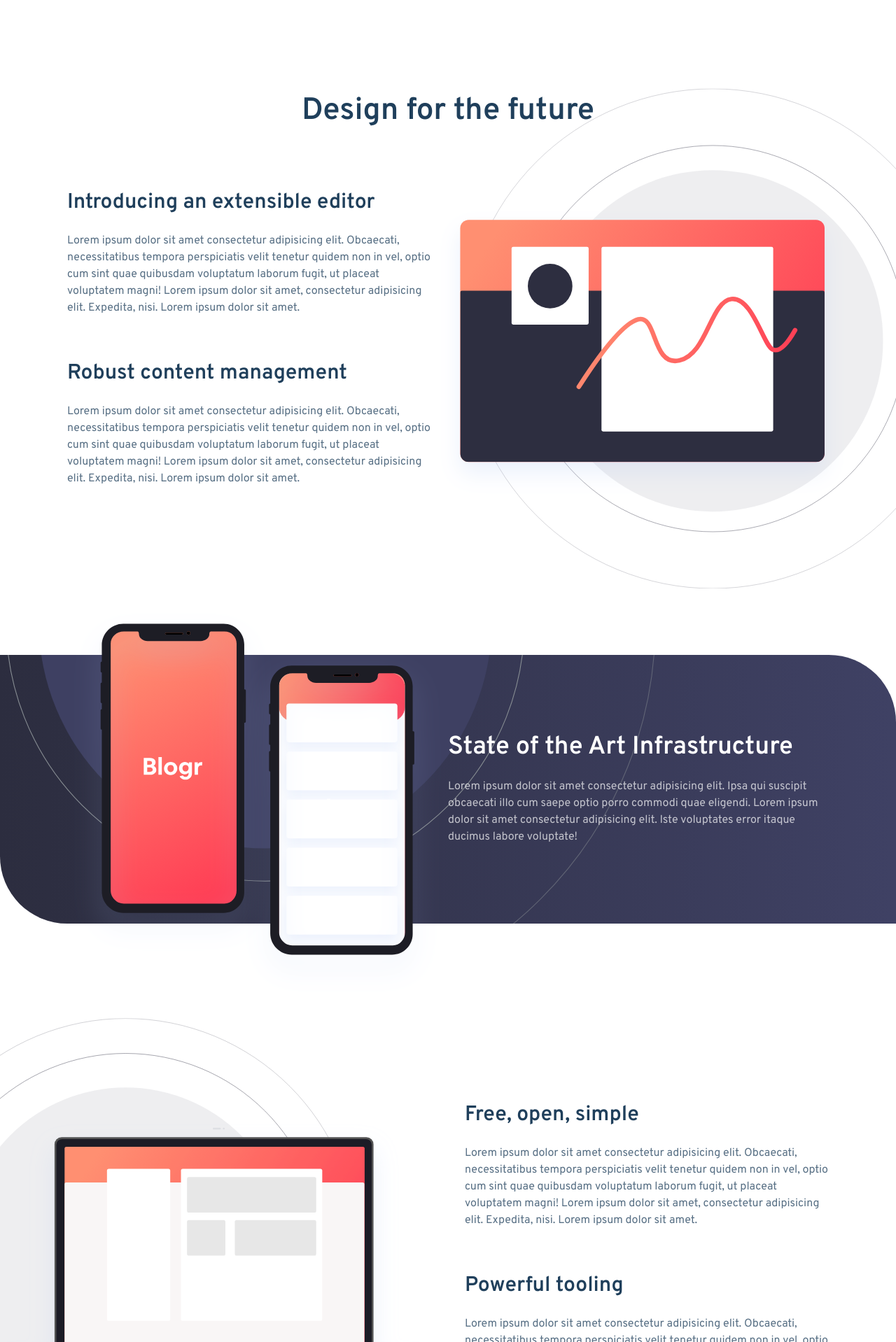
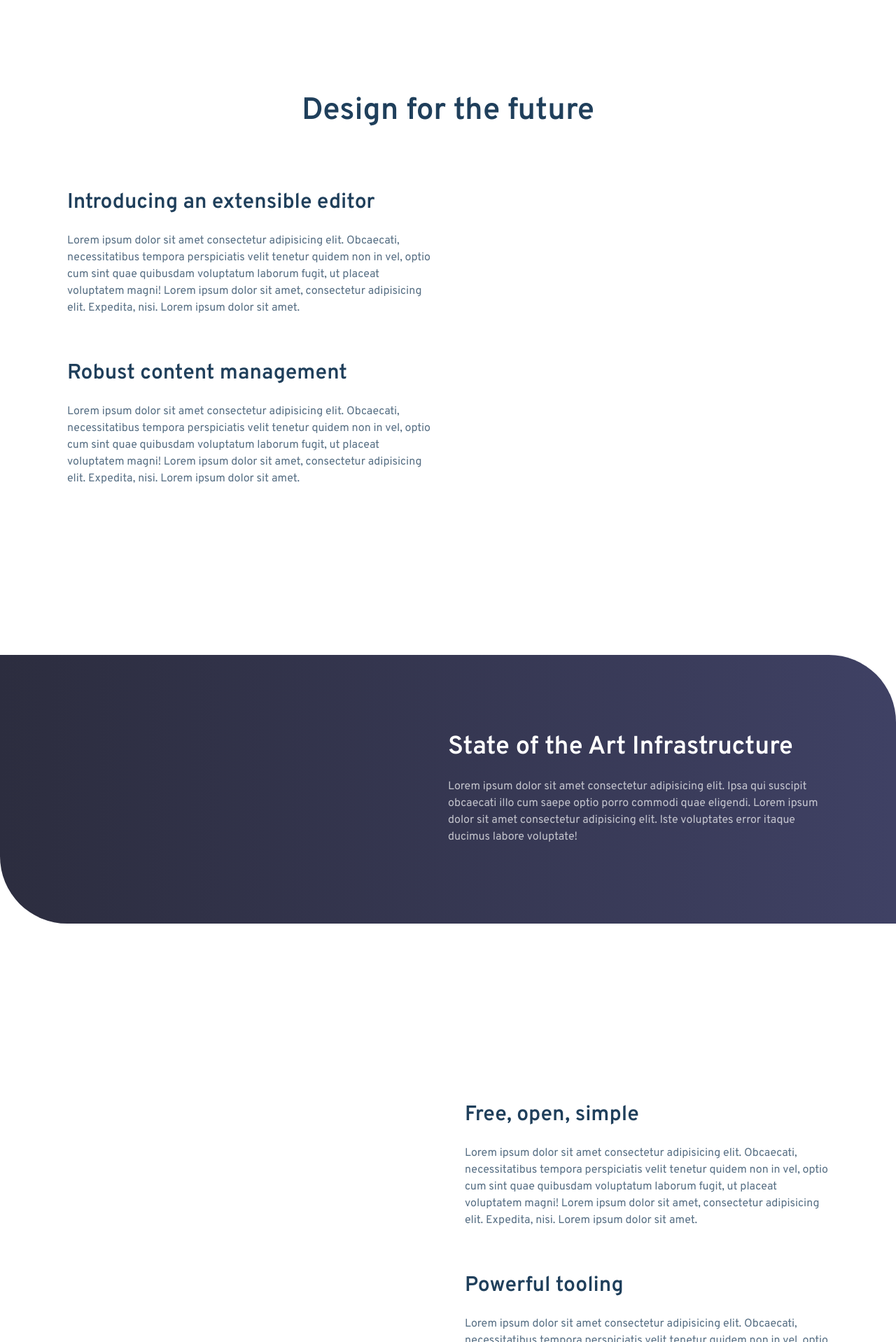
Before and after one commit to dimashilmawan/landing-page-next-13-framer-motion, a Next.js app: page / in a window 1280 px wide. Shown: the part 722-2640 px from the top of the page at 70% size. Built offline with nearby package versions, Linux system fonts and the light colour scheme.

Commit message:
fix animation 2

```diff
--- a/app/components/MobileNav.jsx
+++ b/app/components/MobileNav.jsx
@@ -38,7 +38,7 @@ const MobileNav = () => {
       <AnimatePresence>
         {isOpen && (
           <>
-            {/* <Backdrop onCloseModal={closeModalHandler} /> */}
+            <Backdrop onCloseModal={closeModalHandler} />
             <Modal
               onCloseModal={closeModalHandler}
               onToggleDropdown={toggleDropdownHandler}
@@ -56,10 +56,9 @@ const Backdrop = () => {
   return (
     <motion.div
       className="fixed left-0 top-0 z-[150] h-full w-full bg-[rgba(255,61,84,0.8)] backdrop-blur-sm "
-      // initial={{ opacity: 0 }}
-      // animate={{ opacity: 1 }}
-      // exit={{ opacity: 0 }}
-      // transition={{ delay: 0.2, duration: 0.2 }}
+      initial={{ opacity: 0 }}
+      animate={{ opacity: 1 }}
+      exit={{ opacity: 0 }}
     >
       &nbsp;
     </motion.div>
--- a/app/components/phones/PhonesDesc.jsx
+++ b/app/components/phones/PhonesDesc.jsx
@@ -3,11 +3,11 @@ import { motion } from "framer-motion";
 
 const PhonesDesc = () => {
   return (
+    <div className="flex-1 overflow-hidden">
       <motion.div
         initial={{ x: "50%", opacity: 0 }}
         whileInView={{ x: 0, opacity: 1 }}
         viewport={{ amount: 0.5 }}
-      className="flex-1"
       >
         <h3 className="text-4xl font-semibold text-white xl:text-3xl lg:text-2xl sm:text-xl">
           State of the Art Infrastructure
@@ -15,10 +15,11 @@ const PhonesDesc = () => {
         <p className="mt-6 text-white/70 lg:mt-4 lg:text-sm sm:mt-3">
           Lorem ipsum dolor sit amet consectetur adipisicing elit. Ipsa qui
           suscipit obcaecati illo cum saepe optio porro commodi quae eligendi.
-        Lorem ipsum dolor sit amet consectetur adipisicing elit. Iste voluptates
-        error itaque ducimus labore voluptate!
+          Lorem ipsum dolor sit amet consectetur adipisicing elit. Iste
+          voluptates error itaque ducimus labore voluptate!
         </p>
       </motion.div>
+    </div>
   );
 };
 export default PhonesDesc;
--- a/app/scenes/Editor.jsx
+++ b/app/scenes/Editor.jsx
@@ -19,7 +19,7 @@ const Editor = () => {
             </TextBox>
           </div>
           <div className="flex flex-1 items-center justify-center md:order-1">
-            <Image
+            {/* <Image
               alt="illustration editor desktop"
               src={illustrationEditorDesk}
               className="h-auto w-[300px] translate-x-20 scale-[2.5] object-cover xl:translate-x-24 xl:scale-[2.3] lg:translate-x-28 lg:scale-[2] md:hidden"
@@ -28,7 +28,7 @@ const Editor = () => {
               alt="illustration editor mobile"
               src={illustrationEditorMobile}
               className="hidden h-auto w-full md:block"
-            />
+            /> */}
           </div>
         </div>
       </Container>
--- a/app/scenes/Intro.jsx
+++ b/app/scenes/Intro.jsx
@@ -9,7 +9,7 @@ const Intro = () => {
   return (
     <div className="relative h-[90vh]  rounded-bl-[96px] bg-gradient-to-r from-[#ff8f70] to-[#ff3d54] lg:h-[75vh] sm:bg-gradient-to-b ">
       <div className=" absolute inset-0 flex items-center justify-center overflow-hidden rounded-bl-[96px]">
-        <Image
+        {/* <Image
           alt="background pattern intro desk"
           src={bgPatternIntroDesk}
           className=" h-auto w-full -translate-y-16 translate-x-[28rem] scale-[1.75] object-cover xl:translate-x-[24rem] lg:-translate-y-8 lg:translate-x-[16rem]  md:translate-x-[12rem] sm:hidden "
@@ -18,7 +18,7 @@ const Intro = () => {
           alt="background pattern intro mobile"
           src={bgPatternIntroMobile}
           className="hidden h-auto w-full translate-x-1/3 translate-y-24 scale-[3.25] object-cover sm:block"
-        />
+        /> */}
       </div>
       <Container className="relative z-50 flex h-full flex-col pt-20">
         <IntroContent />
--- a/app/scenes/Laptop.jsx
+++ b/app/scenes/Laptop.jsx
@@ -12,7 +12,7 @@ const Laptop = () => {
       <Container className="py-64 xl:py-52 lg:py-44 md:py-36 sm:py-28 sm:text-center xs:py-20">
         <div className="flex gap-12 lg:gap-8 sm:flex-col sm:gap-16 xs:gap-12">
           <div className="flex flex-1 items-center justify-center ">
-            <Image
+            {/* <Image
               alt="illustration laptop desktop"
               src={illustrationLaptopDesk}
               className="h-auto w-[300px] -translate-x-24 scale-[2.75] xl:-translate-x-28 xl:scale-[2.8] lg:-translate-x-36 lg:scale-[2.5] sm:hidden"
@@ -21,9 +21,9 @@ const Laptop = () => {
               alt="illustration laptop desktop"
               src={illustrationLaptopMobile}
               className="hidden h-auto w-full sm:block "
-            />
+            /> */}
           </div>
-          <div className="flex-1 ">
+          <div className="flex-1 overflow-hidden">
             <TextBox>Free, open, simple</TextBox>
             <TextBox className="mt-16 md:mt-10">Powerful tooling</TextBox>
           </div>
--- a/app/scenes/Phones.jsx
+++ b/app/scenes/Phones.jsx
@@ -6,22 +6,22 @@ import bgPatternCircles from "../../public/images/bg-pattern-circles.svg";
 
 const Phones = () => {
   return (
-    <div className="relative rounded-bl-[96px] rounded-tr-[96px] bg-gradient-to-r from-[#2c2d3f] to-[#3f4164] py-28 xl:py-20 lg:py-16">
+    <div className="relative  rounded-bl-[96px] rounded-tr-[96px] bg-gradient-to-r from-[#2c2d3f] to-[#3f4164] py-28 xl:py-20 lg:py-16">
       <div className="absolute left-0 top-0 h-full w-full overflow-hidden rounded-bl-[96px] rounded-tr-[96px] ">
-        <Image
+        {/* <Image
           alt="bg pattern circles"
           src={bgPatternCircles}
           className="absolute -bottom-[20%] -left-[10%] scale-110 xl:-left-[20%] xl:scale-100 sm:bottom-0 sm:left-1/2 sm:-translate-x-1/2 sm:-translate-y-40 sm:scale-150 xs:-translate-y-56"
-        />
+        /> */}
       </div>
       <Container className="relative sm:text-center">
         <div className="flex lg:gap-8 md:gap-16 sm:flex-col xs:gap-4">
           <div className="flex flex-1 items-center justify-center ">
-            <Image
+            {/* <Image
               alt="illustration phones"
               src={illustrationPhones}
               className="h-auto w-[150px] translate-y-5  scale-[3.5]  xl:scale-[3] lg:translate-y-4 lg:scale-[2.5] sm:w-[93px] sm:-translate-y-20 sm:scale-[4] xs:scale-[3.1]"
-            />
+            /> */}
           </div>
           <PhonesDesc />
         </div>
```
Lines whose indentation alone changed are shown as unchanged.
